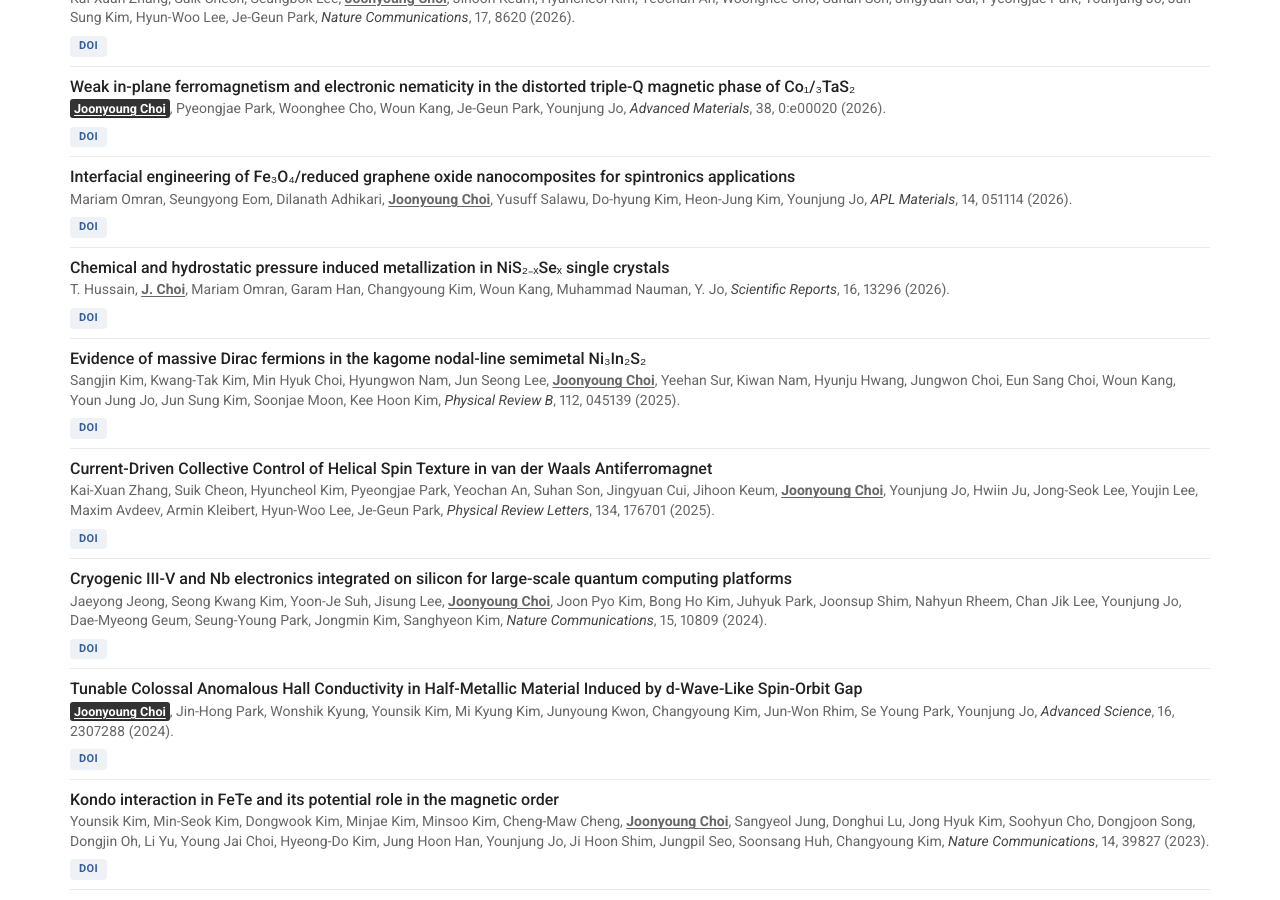
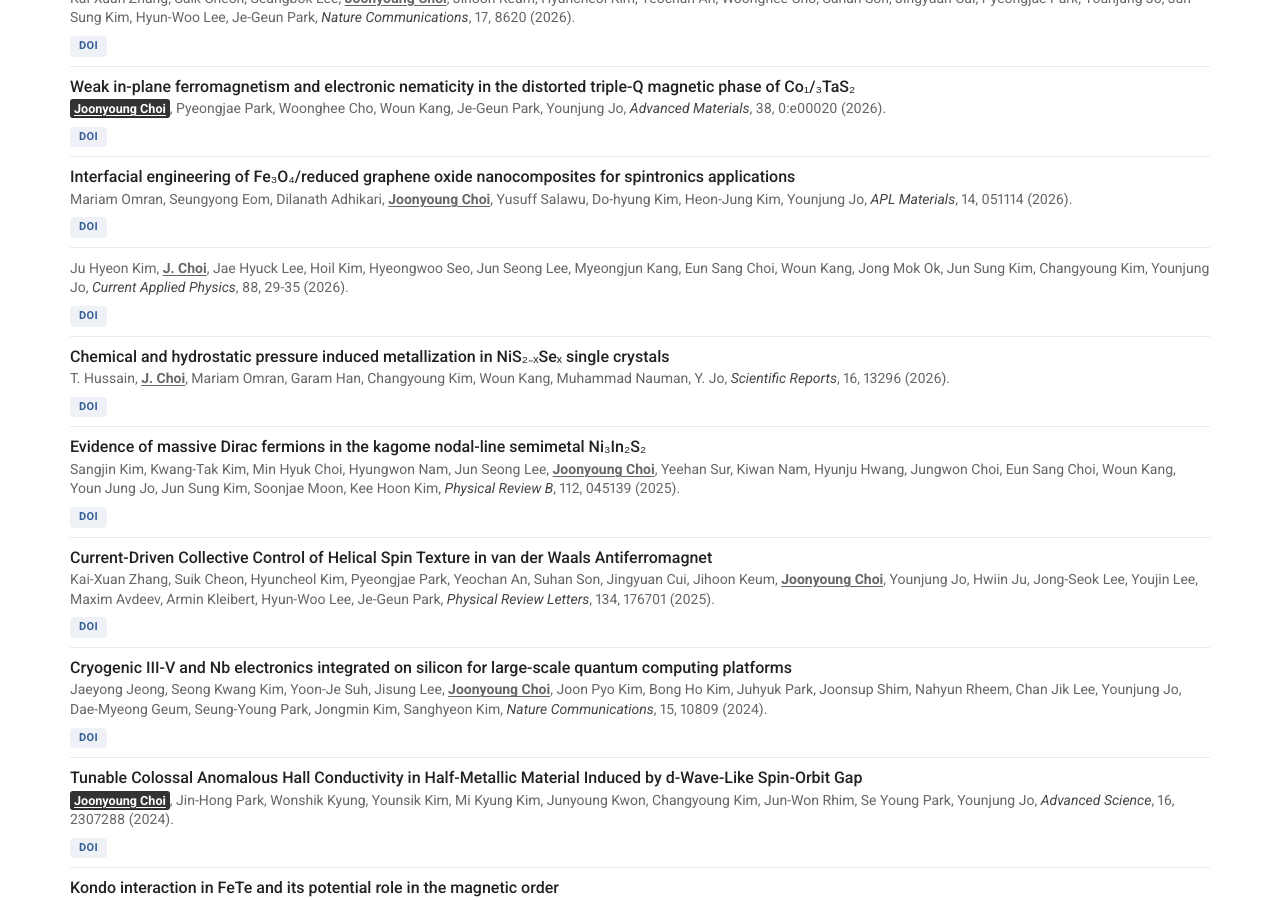
Before and after one commit to joonyoung-phys/cv, a Jekyll site: the page built from index.md, in a window 1280 px wide and 900 px high, scrolled down 2373 px. Built offline with Jekyll 4.4.1, drawn with Linux system fonts in a browser that asks for light colours; nearby versions of some CDN libraries.

Commit message:
Update _config.yml

```diff
--- a/_config.yml
+++ b/_config.yml
@@ -171,6 +171,12 @@ content:
       <p class="pub-title">Interfacial engineering of Fe₃O₄/reduced graphene oxide nanocomposites for spintronics applications</p>
       <p class="pub-meta">Mariam Omran, Seungyong Eom, Dilanath Adhikari, <u><strong>Joonyoung Choi</strong></u>, Yusuff Salawu, Do-hyung Kim, Heon-Jung Kim, Younjung Jo, <em>APL Materials</em>, 14, 051114 (2026).</p>
       <p class="pub-tags"><a class="pub-tag" href="https://doi.org/10.1063/5.0329740" target="_blank">DOI</a></p>
+      </div>
+
+      <div class="pub-entry" data-year="2026" data-first="false">
+      <p class="pub-title"></p>
+      <p class="pub-meta">Ju Hyeon Kim, <u><strong>J. Choi</strong></u>, Jae Hyuck Lee, Hoil Kim, Hyeongwoo Seo, Jun Seong Lee, Myeongjun Kang, Eun Sang Choi, Woun Kang, Jong Mok Ok, Jun Sung Kim, Changyoung Kim, Younjung Jo, <em>Current Applied Physics</em>, 88, 29-35 (2026).</p>
+      <p class="pub-tags"><a class="pub-tag" href="https://doi.org/10.1016/j.cap.2026.04.011" target="_blank">DOI</a></p>
       </div>
 
       <div class="pub-entry" data-year="2026" data-first="false">
```
